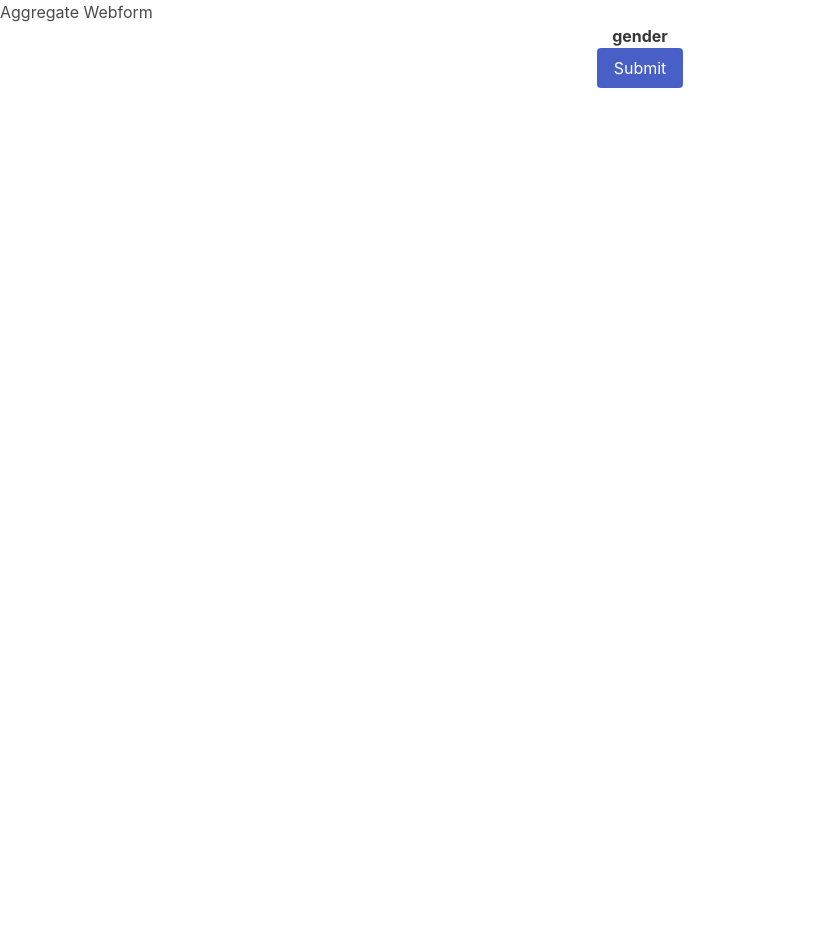
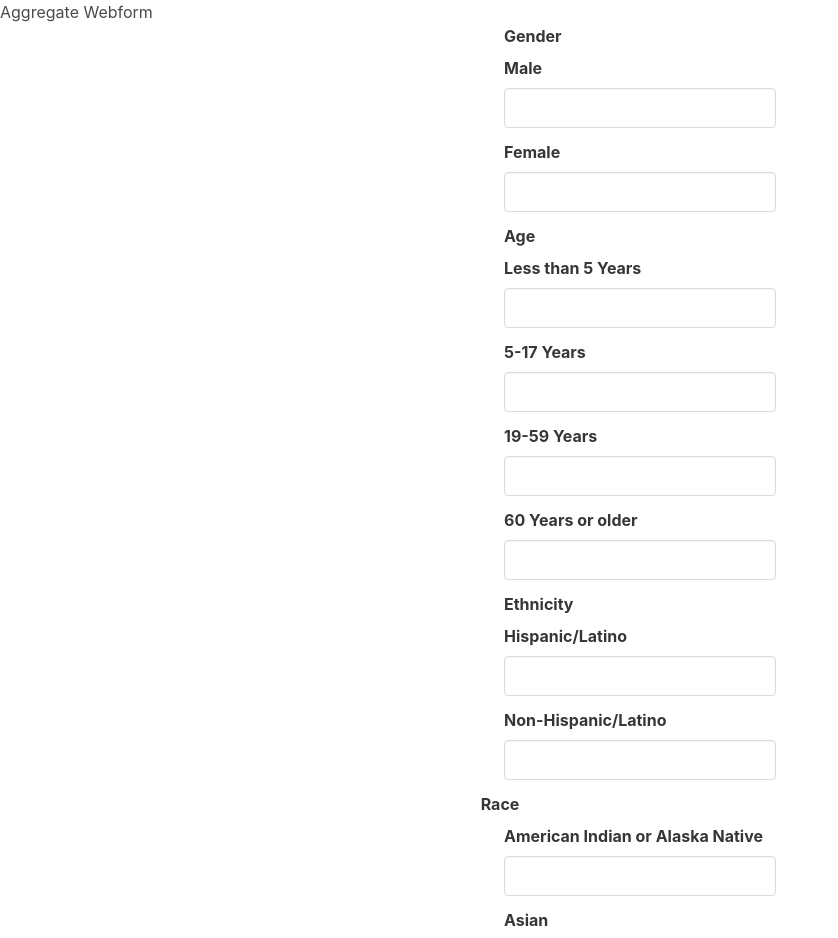
Before and after one commit to rchao16/webforms, a React (Create React App) app: page / in a window 1280 px wide. Shown: the top 938 px of the page, without its empty margins (0-838 px from the left). Before the commit the page ends 800 px from the top, so only its background shows below. Built offline with nearby package versions, Linux system fonts and the light colour scheme.

Commit message:
recursive function to render aggregate

```diff
--- a/src/components/AggregateWebform.jsx
+++ b/src/components/AggregateWebform.jsx
@@ -1,12 +1,42 @@
 import React, {Component} from 'react'
 import 'bulma/css/bulma.css'
 
-let data = {
-    gender: {
-        1: "Male",
-        2: "Female"
+let data = [
+    {
+        name: "Gender",
+        child: [
+            {name: "Male", child: []},
+            {name: "Female", child: []}
+        ]
+    },
+    {
+        name: "Age",
+        child: [
+            {name: "Less than 5 Years", child: []},
+            {name: "5-17 Years", child: []},
+            {name: "19-59 Years", child:[]},
+            {name: "60 Years or older", child: []}
+        ]
+    },
+    {
+        name: "Ethnicity",
+        child: [
+            {name: "Hispanic/Latino", child: []},
+            {name: "Non-Hispanic/Latino", child: []}
+        ]
+    },
+    {
+        name: "Race",
+        child: [
+            {name: "American Indian or Alaska Native", child: []},
+            {name: "Asian", child: []},
+            {name: "Black or African American", child: []},
+            {name: "Native Hawaiian or Other Pacific Islander", child: []},
+            {name: "White", child: []},
+            {name: "Other", child: []},
+        ]
     }
-}
+]
 
 export default class AggregateWebform extends Component {
 
@@ -15,10 +45,13 @@ export default class AggregateWebform extends Component {
         this.state = {
             //state could also be created generically?
             male:"",
+            female:"",
             gender:"",
             age:"",
             ethnicity:"",
-            race:""
+            race:"",
+            lt5: "",
+            ftsev:""
         }
     }
 
@@ -41,42 +74,34 @@ export default class AggregateWebform extends Component {
     }
 
     _createInput = (data) => {
+        return data.map((elem) => {
+            if(elem.child.length === 0) {
                 return (
-            Object.keys(data).map( (e) => {
-                return(
-                    <div>
                     <div className="field is-grouped is-grouped-centered">
                         <div className="control">
-                                <label className="label"> {e} </label>
-                                {(e) => {
-                                    return(
-                                        Object.keys(e).map((f) => {
-                                            console.log(f)
-                                            return (
-                                                <div>
-                                                    <label className="label"> {f}} </label>
-                                                    <div className="control">
+                        <label className="label"> {elem.name} </label>
                         <input
                         className="input"
                         type="text"
-                                                            placeholder="Male"
-                                                            name="male"
-                                                            value={this.state.firstName}
+                        name={elem.name}
                         onChange={this._handleChange}
                         />
+                        {elem.child.length ? this._createInput(elem.child) : null}
                         </div>
                     </div>
                 )
-                                        })
-                                    )
-                                }}
+            }
+            return (
+                <div className="field is-grouped is-grouped-centered">
+                    <div className="control">
+                        <label className="label"> {elem.name}</label>
+                        {elem.child.length ? this._createInput(elem.child) : null}
                     </div>
                 </div>
-                    </div>
+            )
 
-                )
+
         })
-        )
     }
 
     render() {
@@ -85,22 +110,6 @@ export default class AggregateWebform extends Component {
             <div>
 
                 <h1>Aggregate Webform</h1>
-                {/* <div className="field is-grouped is-grouped-centered">
-                    <div className="control">
-                        <label className="label"> Gender </label>
-                           <label className="label"> Male </label>
-                           <div className="control">
-                                <input
-                                className="input"
-                                type="text"
-                                placeholder="Male"
-                                name="male"
-                                value={this.state.firstName}
-                                onChange={this._handleChange}
-                                />
-                            </div>
-                    </div>
-                </div> */}
 
                 {this._createInput(data)}
 
```
Lines whose indentation alone changed are shown as unchanged.
